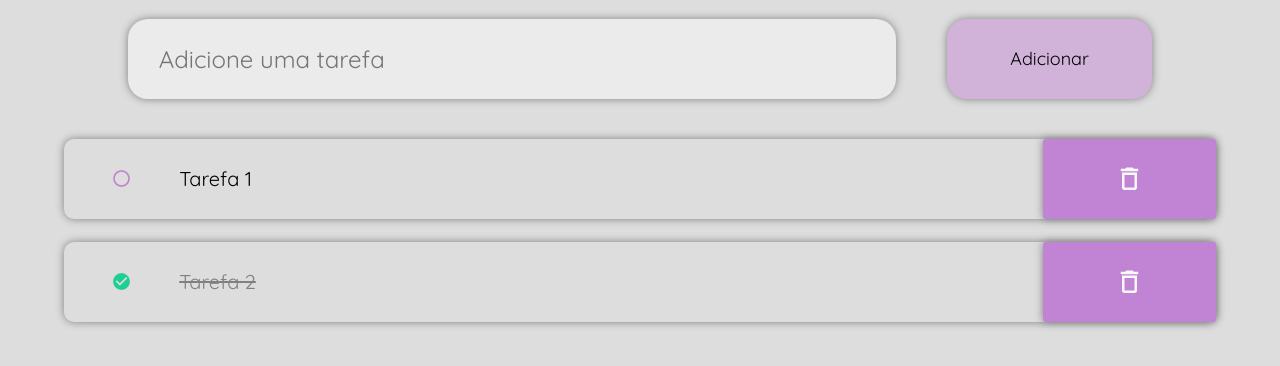
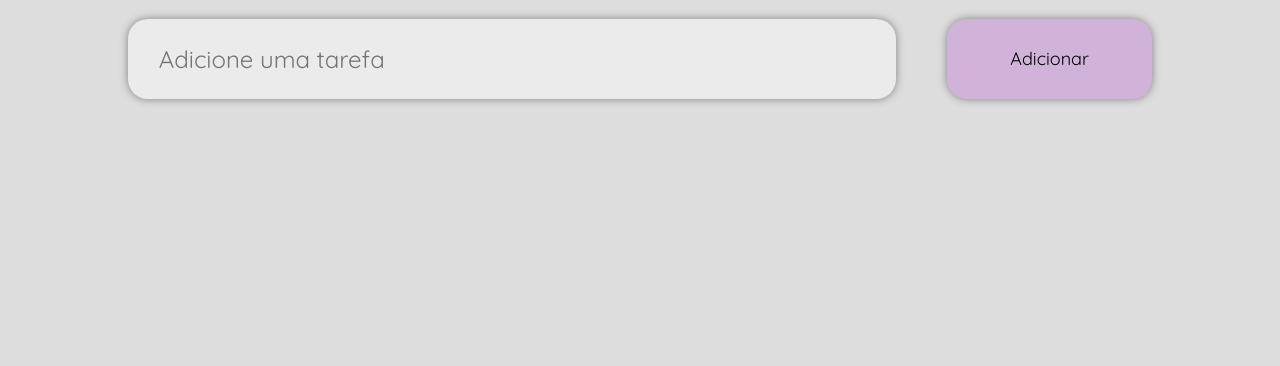
Before and after one commit to RaissaBarata/lista-de-tarefas, a plain HTML site: page index.html in a window 1280 px wide. Shown: the part 64-430 px from the top of the page. Drawn offline with Linux system fonts and the light colour scheme.

Commit message:
remove item no html

```diff
--- a/index.html
+++ b/index.html
@@ -26,25 +26,7 @@
       </button>
     </header>
 
-    <main id="areaItens">
-      <div class="item">
-        <div class="item-icone"><i class="mdi mdi-circle-outline"></i></div>
-        <div class="item-nome">Tarefa 1</div>
-        <div class="item-botao">
-          <button class="delete">
-            <i class="mdi mdi-delete-outline"></i>
-          </button>
-        </div>
-      </div>
-
-      <div class="item clicado">
-        <div class="item-icone"><i class="mdi mdi-check-circle"></i></div>
-        <div class="item-nome">Tarefa 2</div>
-        <div class="item-botao">
-          <button class="delete"><i class="mdi mdi-delete-outline"></i></button>
-        </div>
-      </div>
-    </main>
+    <main id="areaItens"></main>
 
     <script src="js/parte.js"></script>
   </body>
```
